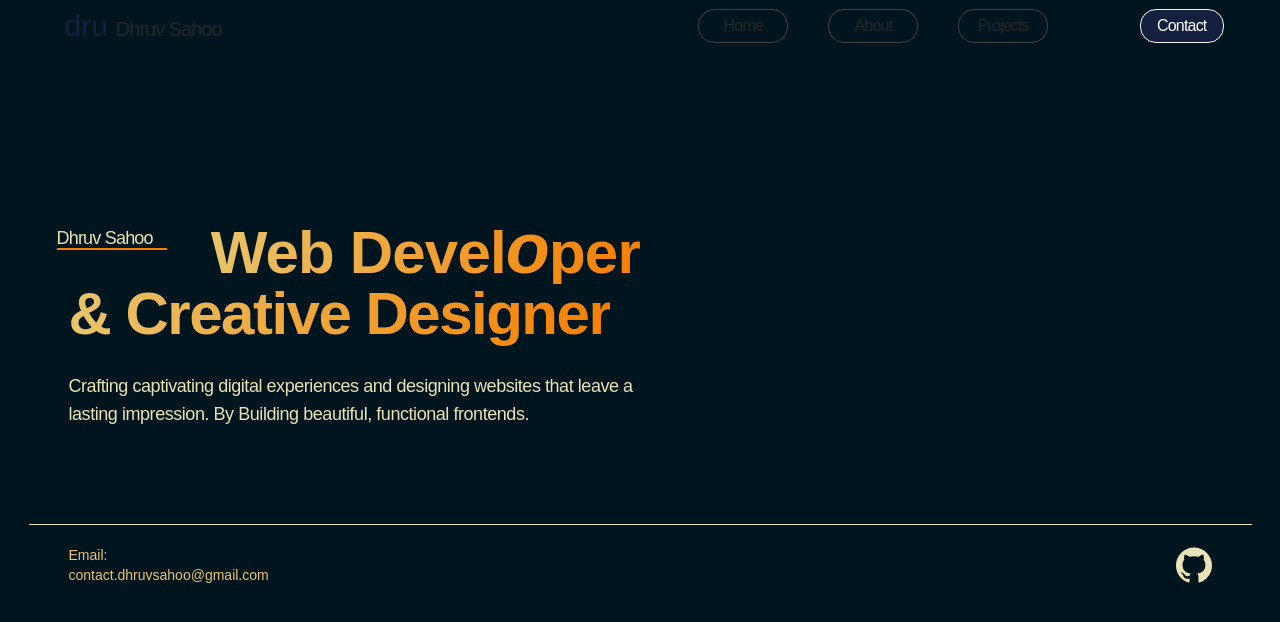
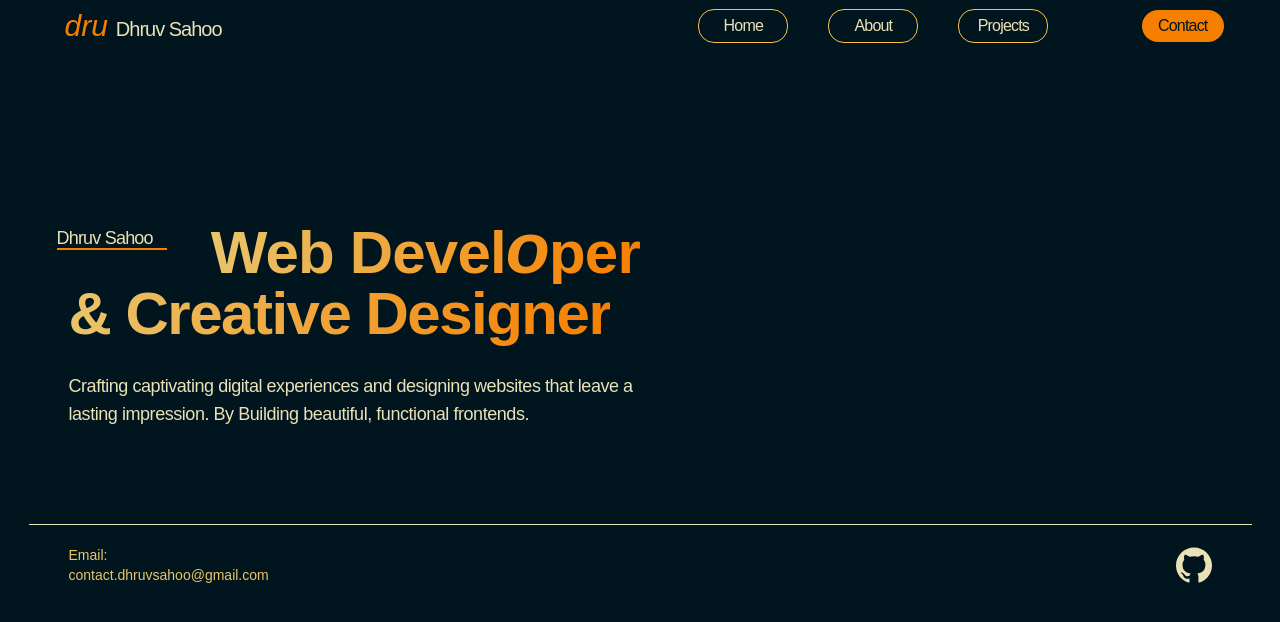
Before and after one commit to Dru-429/portfolio, a Next.js app: page / in a window 1280 px wide. Shown: the top 622 px of the page. Built offline with nearby package versions, Linux system fonts and the light colour scheme.

Commit message:
Added Header

```diff
--- a/app/components/heroSection/Header.jsx
+++ b/app/components/heroSection/Header.jsx
@@ -1,3 +1,5 @@
+"use client"
+
 import { easeIn, motion } from "framer-motion";
 import Link from "next/link";
 import React from "react";
@@ -6,15 +8,15 @@ const Header = () => {
   return (
     <div className="flex items-center justify-between px- py-4 sm:px-7 sm:py-2 box-border sticky sm:relative">
       <div>
-        <span className="text-[#14203E]  sm:text-3xl text-2xl leading-none italic gajraj-one-regular sm:px-2 px-2 sm:pr-2">
+        <span className="text-accent sm:text-3xl text-2xl leading-none italic sm:px-2 px-2 sm:pr-2">
           dru
         </span>
-        <span className="text-xl leading-none tracking-tighter text-zinc-800">
+        <span className="text-xl leading-none tracking-tighter text-zinc-text">
           Dhruv Sahoo
         </span>
       </div>
       <div className="sm:w-[45%] w-[25%] flex items-center justify-between tracking-tighter leading-none pr-2 relative">
-        <div className="hidden sm:flex gap-10 text-zinc-800 ">
+        <div className="hidden sm:flex gap-10 text-text ">
           {[
             ["Home", "#home"],
             ["About", "#about"],
@@ -25,15 +27,15 @@ const Header = () => {
              key={index}
             >
               <motion.a
-                className="border-[1px] w-[90px] rounded-2xl box-border px-3 py-2 border-zinc-700 flex items-center justify-center"
+                className="border-[1px] w-[90px] rounded-2xl box-border px-3 py-2 border-primary text-text flex items-center justify-center"
                 whileTap={{ scale: 0.9 }}
                 whileHover={{
                   scale: 1.01,
-                  backgroundColor: "#212121",
-                  color: "#F1F1F1",
+                  backgroundColor: "#FCBF49",
+                  color: "#01151f",
                 }}
                 whileFocus={{ backgroundColor: "#212121", color: "#F1F1F1" }}
-                transition={{ ease: easeIn, duration: 0.3 }}
+                transition={{ ease: easeIn, duration: 0.2 }}
               >
                 {" "}{item[0]}{" "}
               </motion.a>
@@ -43,7 +45,7 @@ const Header = () => {
         <div className="px-4 py-2 text-transparent hidden sm:visible"></div>
         <a
           href="#contact"
-          className="text-white bg-[#14203E] border-[1px] px-4 py-2 border-zinc-100 rounded-2xl absolute hover:scale-95 right-0"
+          className="text-background bg-accent  px-4 py-2 rounded-2xl absolute hover:scale-95 right-0"
         >
           Contact
         </a>
```
